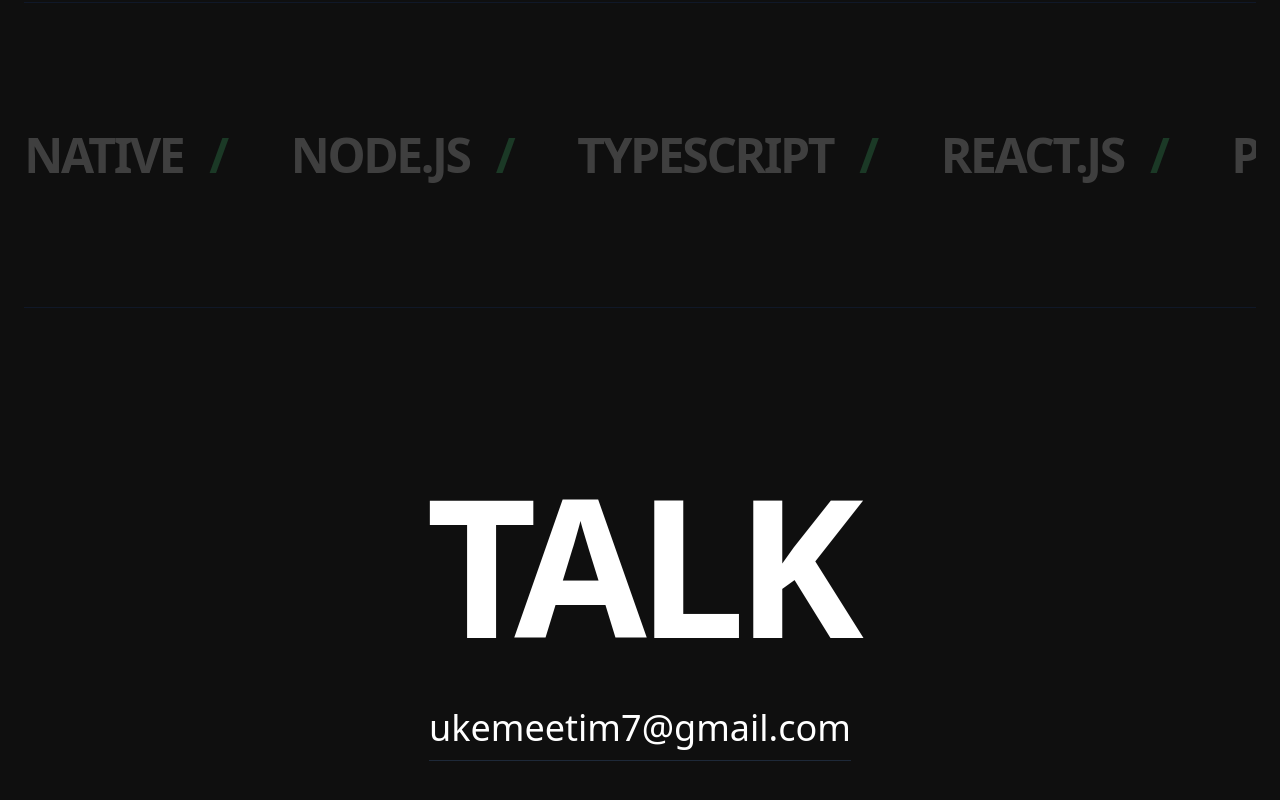
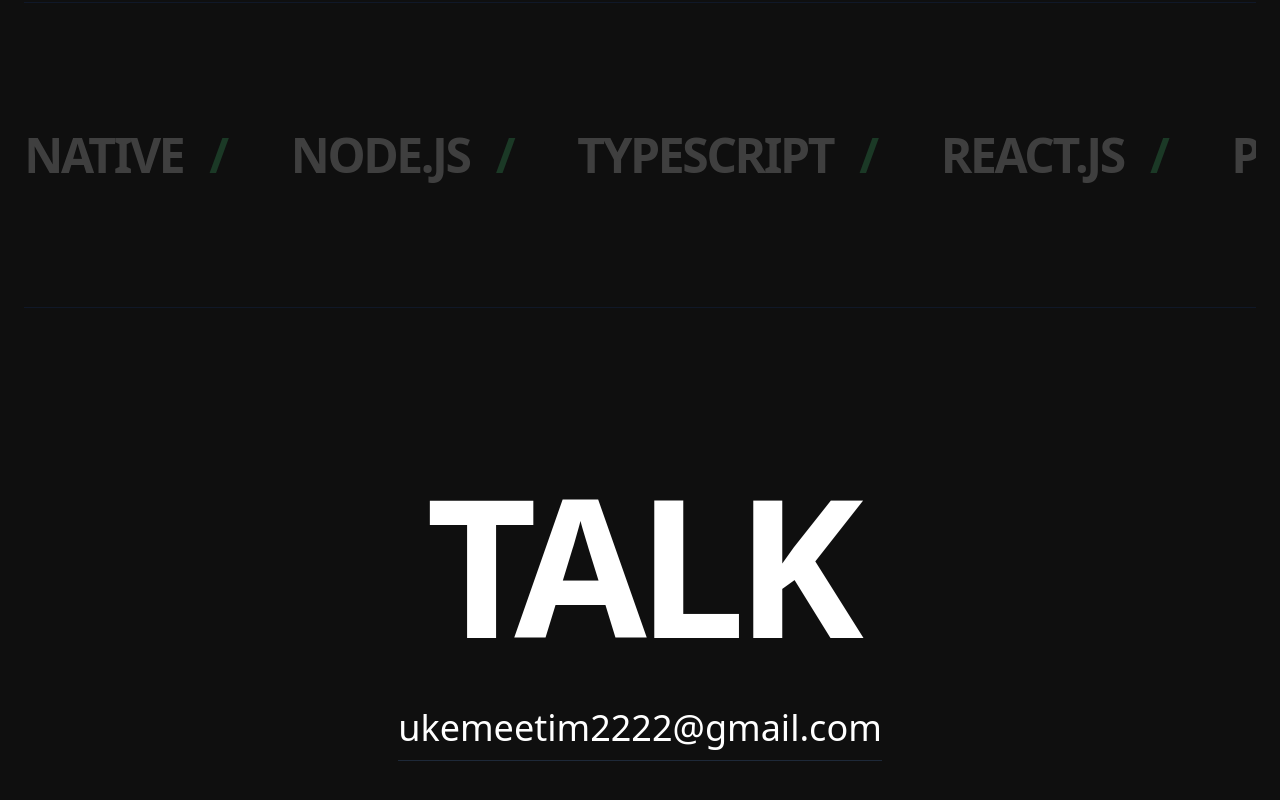
Before and after one commit to ukemeikot/ukemeikotportfolio, a React (Vite) app: page / in a window 1280 px wide. Shown: the part 1445-2245 px from the top of the page. Built offline with nearby package versions, Linux system fonts and the light colour scheme.

Commit message:
Added skills section

```diff
--- a/src/App.tsx
+++ b/src/App.tsx
@@ -253,7 +253,7 @@ const Portfolio = () => {
         {/* CONTACT SECTION */}
         <section id="contact" className="py-40 text-center">
           <h2 className="text-7xl md:text-[12rem] font-black uppercase tracking-tighter leading-none mb-12">Talk</h2>
-          <a href="mailto:ukemeetim7@gmail.com" className="text-2xl md:text-4xl font-light hover:text-[#4ADE80] transition-colors border-b border-gray-800 pb-2">ukemeetim7@gmail.com</a>
+          <a href="mailto:ukemeetim2222@gmail.com" className="text-2xl md:text-4xl font-light hover:text-[#4ADE80] transition-colors border-b border-gray-800 pb-2">ukemeetim2222@gmail.com</a>
         </section>
       </main>
     </div>
```
